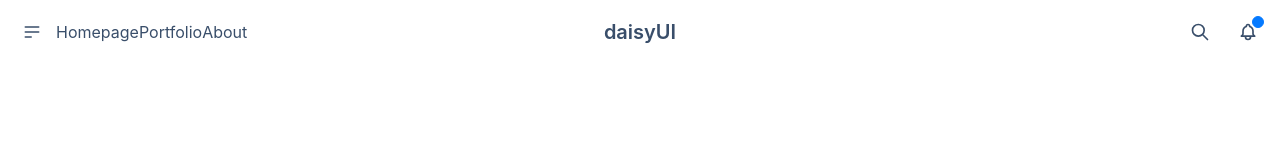
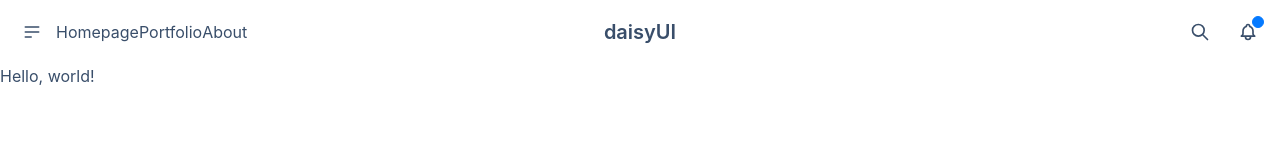
Before and after one commit to vladimirStariy/great-collections-front, a React (Create React App) app: page / in a window 1280 px wide. Shown: the top 160 px of the page. Built offline with nearby package versions, Linux system fonts and the light colour scheme.

Commit message:
actions fix

```diff
--- a/src/components/layout/router/app.router.tsx
+++ b/src/components/layout/router/app.router.tsx
@@ -1,8 +1,9 @@
 import { Route, Routes } from 'react-router-dom'
+import MainScreen from '../../main-screen/main.screen';
 
 const AppRouter = () => {
     return <Routes>
-
+        <Route path='/' element={<MainScreen />} />
     </Routes>
 }
 
--- /dev/null
+++ b/src/components/main-screen/main.screen.tsx
@@ -0,0 +1,7 @@
+const MainScreen = () => {
+    return <>
+        <h1>Hello, world!</h1>
+    </>
+}
+
+export default MainScreen;
```
